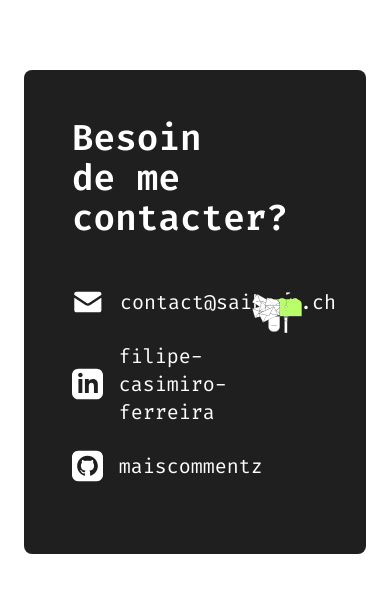
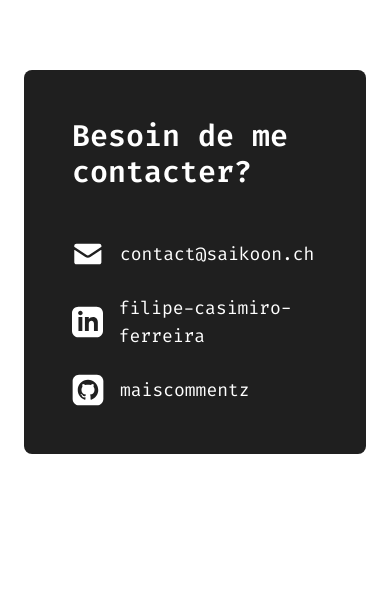
Before and after one commit to maiscommentz/portfolio-2025, a Vue app: page / in a window 390 px wide. Shown: the part 6634-7226 px from the top of the page. After the commit the page ends 7136 px from the top, so only its background shows below. Built offline with nearby package versions, Linux system fonts and the light colour scheme; what vue3-marquee would draw is missing.

Commit message:
📱 Update Footer layout

```diff
--- a/src/components/Footer.vue
+++ b/src/components/Footer.vue
@@ -1,26 +1,26 @@
 <template>
     <footer>
         <div id="contact" class="container mx-auto py-12 px-6">
-            <div class="flex flex-row items-center bg-cBlack text-white rounded-lg px-12 py-12">
-                <div class="w-2/3">
-                    <h2 class="text-4xl font-semibold">{{ $t('contact.title') }}</h2>
-                    <div class="mt-12 text-xl">
-                        <div class="flex items-center mb-6 cursor-pointer hover:underline underline-offset-4">
+            <div class="flex flex-col md:flex-row items-center bg-cBlack text-white rounded-lg px-12 py-12">
+                <div class="md:w-2/3">
+                    <h2 class="text-3xl md:text-4xl font-semibold">{{ $t('contact.title') }}</h2>
+                    <div class="mt-12 md:text-xl">
+                        <div class="flex items-center mb-6 cursor-pointer hover:underline underline-offset-4 w-fit">
                             <img src="/icons/email.svg" alt="Icone email" class="w-8 h-8 mr-4" />
                             <a>{{ $t('contact.email', {at: '@'}) }}</a>
                         </div>
-                        <div class="flex items-center mb-6 cursor-pointer hover:underline underline-offset-4">
+                        <div class="flex items-center mb-6 cursor-pointer hover:underline underline-offset-4 w-fit">
                             <img src="/icons/linkedin.svg" alt="Icone Linkedin" class="w-8 h-8 mr-4" />
                             <a>{{ $t('contact.linkedin') }}</a>
                         </div>
-                        <div class="flex items-center mb-6 cursor-pointer hover:underline underline-offset-4">
+                        <div class="flex items-center cursor-pointer hover:underline underline-offset-4 w-fit">
                             <img src="/icons/github.svg" alt="Icone Github" class="w-8 h-8 mr-4" />
                             <a>{{ $t('contact.github') }}</a>
                         </div>
                     </div>
                 </div>
-                <div class="w-1/3 h-full flex justify-center">
-                    <img src="/images/contact.svg" alt="Illustration de contact" class="w-3/5" />
+                <div class="hidden w-1/3 h-full md:flex justify-center">
+                    <img src="/images/contact.svg" alt="Illustration de contact" />
                 </div>
             </div>
         </div>
```
